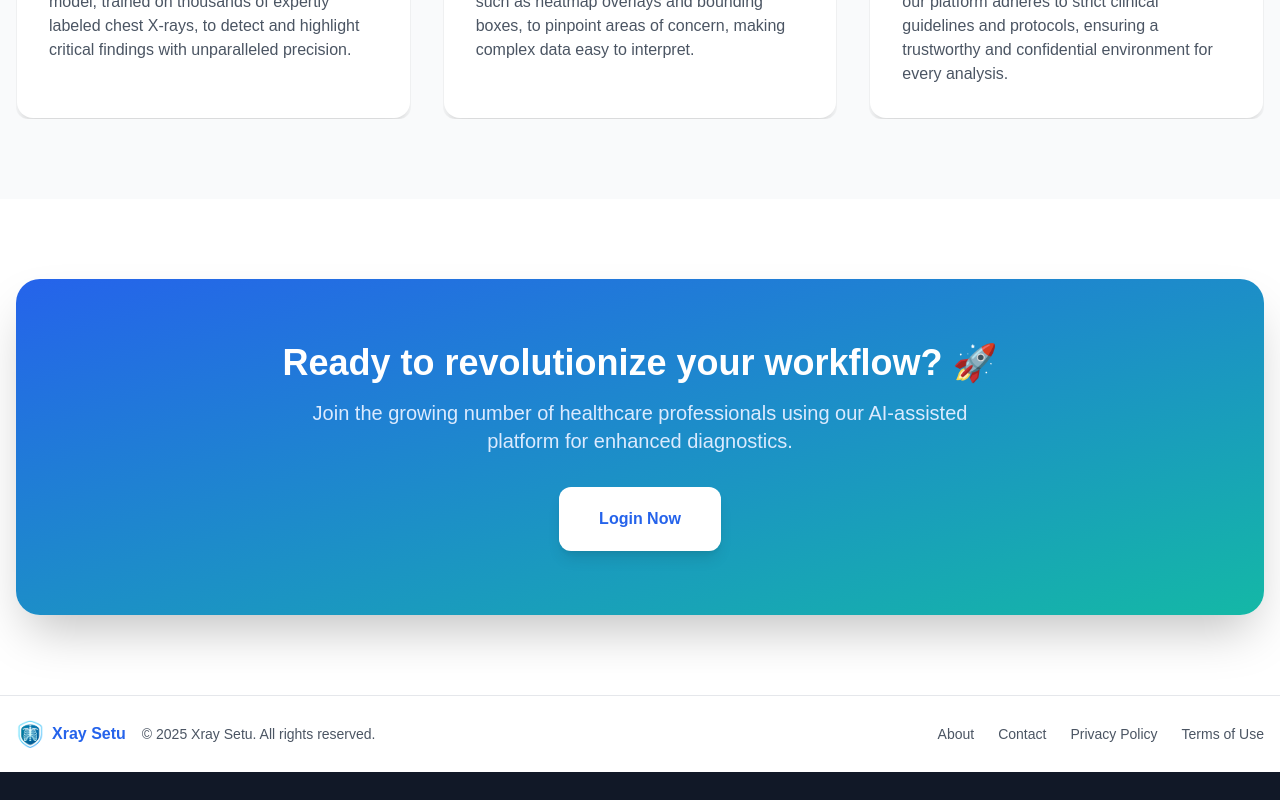
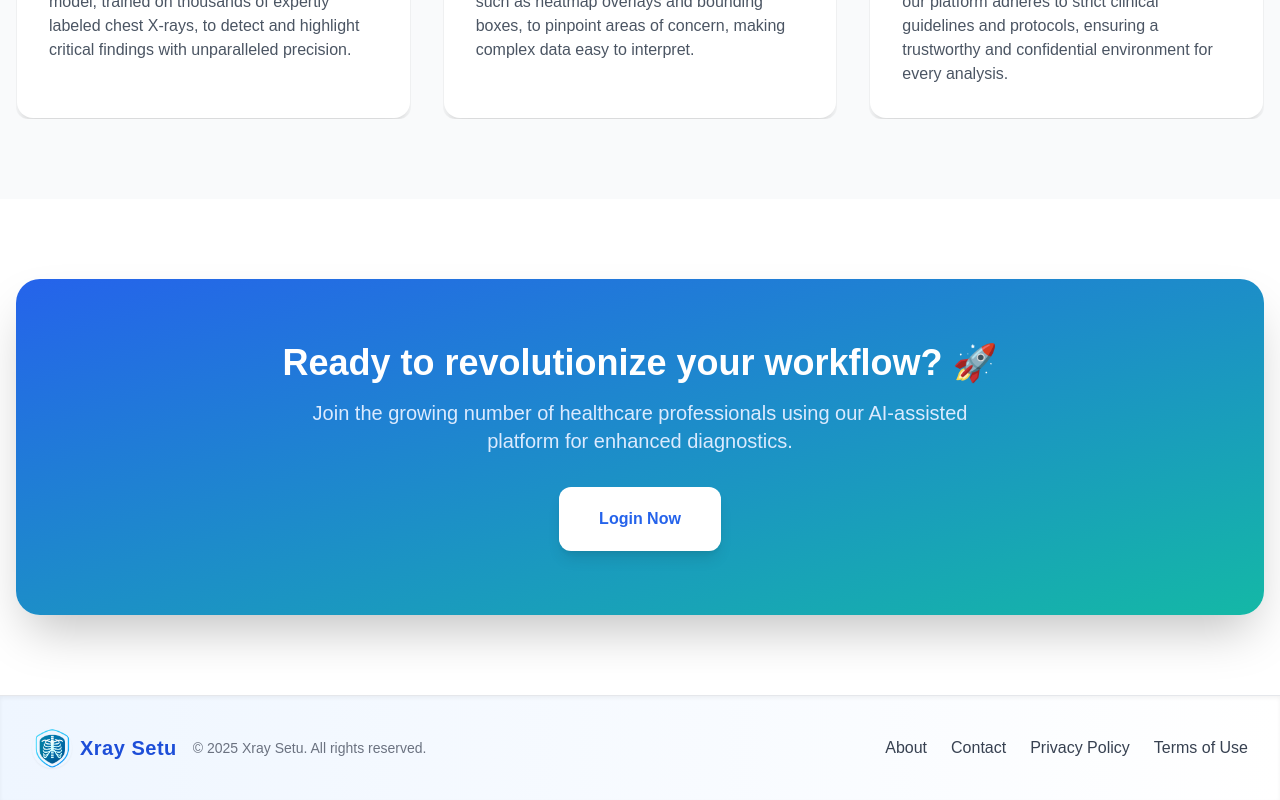
Before and after one commit to ankushsaha18/Xray-Setu, a Next.js app in the folder xraysetu/: page / in a window 1280 px wide. Shown: the part 1237-2037 px from the top of the page. Before the commit the page ends 2009 px from the top, so only its background shows below. Built offline with nearby package versions, Linux system fonts and the light colour scheme.

Commit message:
Update Footer.tsx

```diff
--- a/xraysetu/components/ui/Footer.tsx
+++ b/xraysetu/components/ui/Footer.tsx
@@ -2,47 +2,49 @@
 
 import Link from 'next/link';
 import Image from 'next/image';
-import { Github } from 'lucide-react';
 
 const Footer = () => {
   const currentYear = new Date().getFullYear();
 
   return (
-    <footer className="bg-white dark:bg-gray-800 border-t border-gray-200 dark:border-gray-700">
-      <div className="max-w-7xl mx-auto px-4 py-8 md:py-6">
-        <div className="flex flex-col md:flex-row justify-between items-center">
+    <footer className="bg-gradient-to-r from-blue-50 to-white shadow-inner dark:from-gray-900 dark:to-gray-800 border-t border-gray-200 dark:border-gray-700 py-8">
+      <div className="max-w-7xl mx-auto px-4 sm:px-6 lg:px-8">
+        <div className="flex flex-col md:flex-row justify-between items-center text-center md:text-left">
           {/* Logo and Copyright */}
-          <div className="flex flex-col md:flex-row items-center mb-6 md:mb-0">
-            <div className="flex items-center mb-3 md:mb-0 md:mr-4">
+          <div className="flex flex-col items-center md:flex-row md:items-center mb-4 md:mb-0 space-y-2 md:space-y-0 md:space-x-4">
+            <Link href="/" className="flex items-center space-x-2 transition-transform duration-300 transform hover:scale-105">
               <Image
                 src="/logo3.png"
                 alt="Xray Setu Logo"
-                width={28}
-                height={28}
-                className="rounded-md mr-2"
+                width={40}
+                height={40}
+                className="rounded-full shadow-sm" // Changed to rounded-full for a softer look
               />
-              <span className="font-semibold text-blue-600 dark:text-blue-400">Xray Setu</span>
-            </div>
-            <span className="text-sm text-gray-600 dark:text-gray-400">
+              <span className="font-extrabold text-xl text-blue-700 dark:text-blue-300 tracking-wide">Xray Setu</span>
+            </Link>
+            <span className="text-sm text-gray-500 dark:text-gray-400">
               © {currentYear} Xray Setu. All rights reserved.
             </span>
           </div>
 
           {/* Links */}
-          <div className="flex space-x-6">
-            <Link href="/about" className="text-sm text-gray-600 dark:text-gray-400 hover:text-blue-600 dark:hover:text-blue-400 transition-colors">
+          <div className="flex flex-wrap justify-center md:justify-start space-x-4 md:space-x-6">
+            <Link href="/about" className="text-gray-700 dark:text-gray-300 hover:text-blue-600 dark:hover:text-blue-400 font-medium transition-colors duration-300 relative group">
               About
+              <span className="absolute -bottom-1 left-0 w-full h-0.5 bg-blue-600 transform scale-x-0 group-hover:scale-x-100 transition-transform duration-300"></span>
             </Link>
-            <Link href="/contact" className="text-sm text-gray-600 dark:text-gray-400 hover:text-blue-600 dark:hover:text-blue-400 transition-colors">
+            <Link href="/contact" className="text-gray-700 dark:text-gray-300 hover:text-blue-600 dark:hover:text-blue-400 font-medium transition-colors duration-300 relative group">
               Contact
+              <span className="absolute -bottom-1 left-0 w-full h-0.5 bg-blue-600 transform scale-x-0 group-hover:scale-x-100 transition-transform duration-300"></span>
             </Link>
-            <a href="#" className="text-sm text-gray-600 dark:text-gray-400 hover:text-blue-600 dark:hover:text-blue-400 transition-colors">
+            <a href="#" className="text-gray-700 dark:text-gray-300 hover:text-blue-600 dark:hover:text-blue-400 font-medium transition-colors duration-300 relative group">
               Privacy Policy
+              <span className="absolute -bottom-1 left-0 w-full h-0.5 bg-blue-600 transform scale-x-0 group-hover:scale-x-100 transition-transform duration-300"></span>
             </a>
-            <a href="#" className="text-sm text-gray-600 dark:text-gray-400 hover:text-blue-600 dark:hover:text-blue-400 transition-colors">
+            <a href="#" className="text-gray-700 dark:text-gray-300 hover:text-blue-600 dark:hover:text-blue-400 font-medium transition-colors duration-300 relative group">
               Terms of Use
+              <span className="absolute -bottom-1 left-0 w-full h-0.5 bg-blue-600 transform scale-x-0 group-hover:scale-x-100 transition-transform duration-300"></span>
             </a>
-
           </div>
         </div>
       </div>
```
